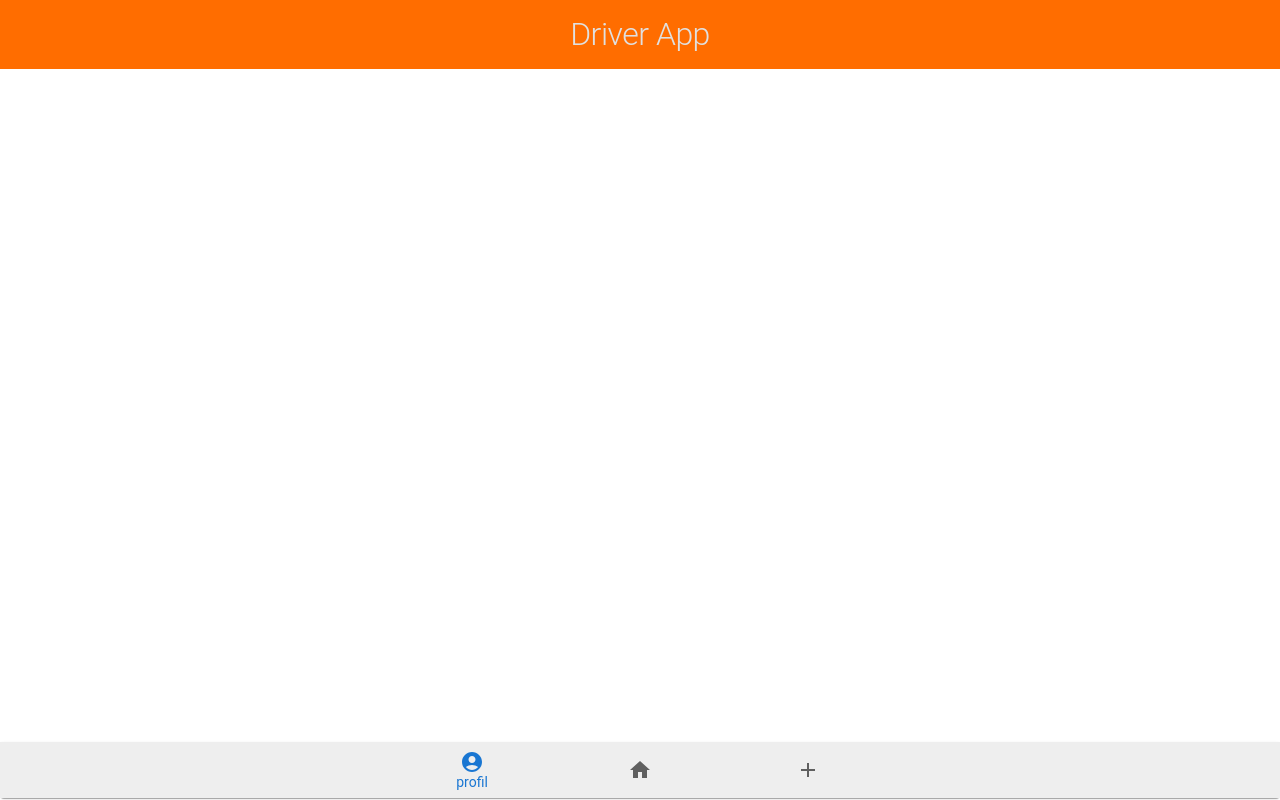
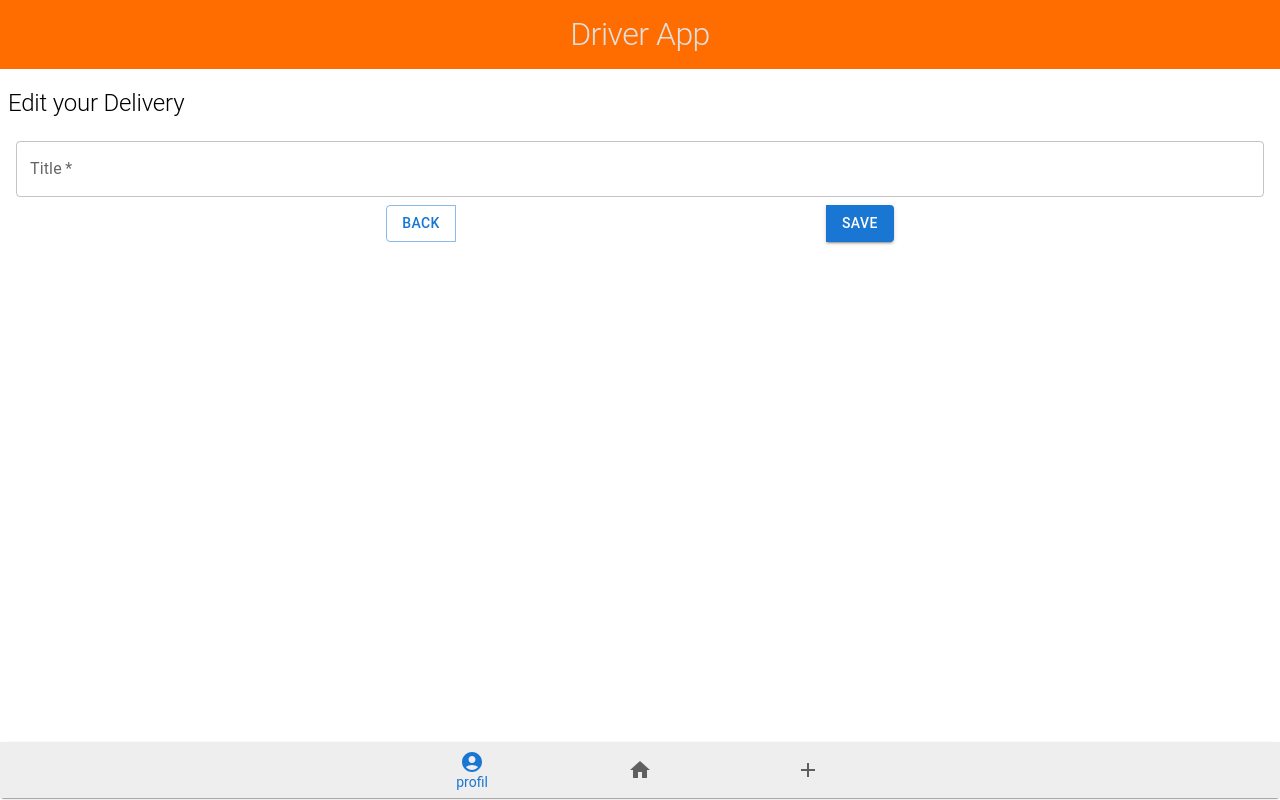
Before and after one commit to neuefische/hh-java-23-1-teamproject-driver, a React (Create React App) app in the folder frontend/: page /edit/1 in a window 1280 px wide. Built offline with nearby package versions, Linux system fonts and the light colour scheme; no server answers.

Commit message:
add frontend component form and edit-delivery

```diff
--- a/frontend/src/App.tsx
+++ b/frontend/src/App.tsx
@@ -11,7 +11,7 @@ import useDeliveries from "./hooks/useDeliveries";
 import EditDelivery from "./components/EditDelivery";
 
 function App() {
-    const {deliveries, environmentName, addDelivery} = useDeliveries()
+    const {message, delivery, deliveries, environmentName, loadDeliveryById, addDelivery} = useDeliveries()
 
     return (
         <BrowserRouter>
@@ -31,7 +31,7 @@ function App() {
                     <Route path="/home"
                            element={
                                <Container maxWidth="lg">
-                                   <Box sx={{bgcolor: '#efebe9', pb: "3rem"}}>
+                                   <Box sx={{bgcolor: '#efebe9', pb: "4.5rem"}}>
                                        <Gallery deliveries={deliveries}/>
                                    </Box>
                                </Container>
@@ -50,11 +50,15 @@ function App() {
                            element={
                                <Container maxWidth="lg">
                                    <Box sx={{bgcolor: '#efebe9', p: "1rem", pb: "3rem"}}>
-                                       <DeliveryDetails/>
+                                       <DeliveryDetails message={message}
+                                                        delivery={delivery}
+                                                        loadDeliveryById={loadDeliveryById}/>
                                    </Box>
                                </Container>
                            }/>
-                    <Route path="/update" element={<EditDelivery/>}/>
+                    <Route path="/edit/:id" element={<EditDelivery delivery={delivery}
+                                                                   title={delivery.title}
+                                                                   loadDeliveryById={loadDeliveryById}/>}/>
                 </Routes>
                 <Navigation/>
             </div>
--- a/frontend/src/components/AddDelivery.tsx
+++ b/frontend/src/components/AddDelivery.tsx
@@ -1,6 +1,6 @@
 import {NewDeliveryModel} from "../models/DeliveryModel";
 import {Typography} from "@mui/material";
-import './AddDelivery.css'
+import './Form.css'
 import Form from "./Form";
 
 type AddDeliveryProps = {
--- a/frontend/src/components/DeliveryCard.css
+++ b/frontend/src/components/DeliveryCard.css
@@ -1,14 +1,15 @@
 .details-card {
-    display: flex;
-    flex-direction: column;
+    _display: flex;
+    _flex-direction: column;
     padding: 0.3rem;
-    background-color: #efebe9;
+    _background-color: #efebe9;
     margin: 0.8rem 0.8rem;
     border-radius: 5px;
 }
 
-.details-button {
-    align-self: end;
-    width: fit-content;
+.button {
+    _align-self: end;
+    _width: 3rem;
+    margin: 0.5rem;
 
 }
--- a/frontend/src/components/DeliveryCard.tsx
+++ b/frontend/src/components/DeliveryCard.tsx
@@ -1,8 +1,9 @@
 import {DeliveryModel} from "../models/DeliveryModel";
 import React from "react";
 import './DeliveryCard.css'
-import {Button, Card} from "@mui/material";
+import {Button, ButtonGroup, Card} from "@mui/material";
 import {useNavigate} from "react-router-dom";
+import EditIcon from '@mui/icons-material/Edit';
 
 type CardProps = {
     delivery: DeliveryModel;
@@ -12,12 +13,15 @@ export default function DeliveryCard(props: CardProps) {
     const navigate = useNavigate();
     return (
         <Card variant="outlined" className="details-card">
+            <small> ID: {props.delivery.id}</small>
             <p>Title: {props.delivery.title}</p>
-            <small> ID: {props.delivery.id}</small>
-            <Button className="details-button" variant="outlined"
+            <ButtonGroup sx={{display: "flex", justifyContent: "space-between"}} variant="text"
+                         aria-label="text button group">
+            <Button  variant="outlined"
                     onClick={() => navigate(`/details/${props.delivery.id}`)}>Details</Button>
-            <Button className="edit-button" variant="outlined"
+            <Button className="button" variant="contained" endIcon={<EditIcon />}
                     onClick={() => navigate(`/edit/${props.delivery.id}`)}>Edit</Button>
+            </ButtonGroup>
         </Card>
     )
 }
--- a/frontend/src/components/DeliveryDetails.tsx
+++ b/frontend/src/components/DeliveryDetails.tsx
@@ -1,39 +1,41 @@
-import {Card} from "@mui/material";
-import React, {useEffect, useState} from "react";
+import {Button, ButtonGroup, Card} from "@mui/material";
+import React, {useEffect} from "react";
 import {DeliveryModel} from "../models/DeliveryModel";
-import {useParams} from "react-router-dom";
-import axios from "axios";
+import {useNavigate, useParams} from "react-router-dom";
+import EditIcon from "@mui/icons-material/Edit";
 
-export default function DeliveryDetails() {
-    const [delivery, setDelivery] = useState<DeliveryModel>()
-    const [message, setMessage] = useState("")
+type DetailsProps = {
+    loadDeliveryById: (id: string) => void;
+    delivery: DeliveryModel,
+    message: string
+}
+export default function DeliveryDetails(props: DetailsProps) {
+    // const [message, setMessage] = useState("")
     const {id} = useParams();
+    const navigate = useNavigate();
 
     useEffect(() => {
         if (id) {
-            loadDeliveryById()
+            props.loadDeliveryById(id)
         }
         //eslint-disable-next-line
     }, [id]);
 
-    function loadDeliveryById() {
-        axios.get(`/api/deliveries/${id}`)
-            .then((response) => {
-                setDelivery(response.data)
-            })
-            .catch((error) => {
-                console.error(error)
-                setMessage("Delivery not found")
-            })
-    }
+    return (
+        props.delivery ?
+            <Card variant="outlined" sx={{p: "0.3rem"}}>
+                <small>ID: {props.delivery.id}</small>
+                <p>Title: {props.delivery.title}</p>
+                <ButtonGroup sx={{display: "flex", justifyContent: "space-between"}} variant="text"
+                             aria-label="text button group">
+                    <Button variant="outlined"
+                            onClick={() => navigate(`/home`)}>Back</Button>
+                    <Button className="button" variant="contained" endIcon={<EditIcon/>}
+                            onClick={() => navigate(`/edit/${props.delivery.id}`)}>Edit</Button>
+                </ButtonGroup>
 
-    return (
-        delivery ?
-            <Card variant="outlined" sx={{p: "0.3rem"}}>
-                <p>Title: {delivery.title}</p>
-                <small>ID: {delivery.id}</small>
             </Card>
             :
-            <p>{message}</p>
+            <p>{props.message}</p>
     )
 }
--- a/frontend/src/components/EditDelivery.tsx
+++ b/frontend/src/components/EditDelivery.tsx
@@ -1,15 +1,30 @@
-import React from "react";
+import React, {useEffect} from "react";
 import {Typography} from "@mui/material";
 import Form from "./Form";
+import {DeliveryModel} from "../models/DeliveryModel";
+import {useParams} from "react-router-dom";
 
 type EditProps = {
+    title: string,
+    delivery: DeliveryModel;
+    loadDeliveryById: (id: string) => void
+}
+export default function EditDelivery(props: EditProps) {
+    const {id} = useParams();
 
-}
-export default function EditDelivery(props: EditProps){
+    useEffect(() => {
+        if (id) {
+            props.loadDeliveryById(id)
+        }
+        //eslint-disable-next-line
+    }, [id]);
 
-    function handleSubmit(){
+    function handleSubmit() {
+        const updatedDelivery: DeliveryModel = {...props.delivery, title: props.title};
+        return updatedDelivery;
+    }
 
-    }
+
     return (
         <section>
             <Typography sx={{fontSize: "1.5rem", padding: "0.5rem"}} variant="h2">
--- a/frontend/src/components/Form.tsx
+++ b/frontend/src/components/Form.tsx
@@ -1,12 +1,15 @@
 import React, {useState} from "react";
-import {Button, TextField} from "@mui/material";
+import {Button, ButtonGroup, TextField} from "@mui/material";
+import './Form.css'
+import {useNavigate} from "react-router-dom";
 
 type FormProps = {
     handleSubmit: (title: string) => void,
     buttonText: string
 }
 export default function Form(props: FormProps) {
-    const [title, setTitle] = useState<string>("")
+    const [title, setTitle] = useState<string>("");
+    const navigate = useNavigate();
 
     const onSubmit = () => {
         props.handleSubmit(title)
@@ -19,10 +22,16 @@ export default function Form(props: FormProps) {
                 required
                 label="Title"
                 id="title"
-                value={title}
+                defaultValue={title === "" ? "": title}
+                helperText={title === ""? "": "Make your changes"}
                 onChange={(event) => setTitle(event.target.value)}
             />
-            <Button className="button" variant="outlined" type="submit">{props.buttonText}</Button>
+            <ButtonGroup sx={{display: "flex", justifyContent: "space-evenly"}} variant="text"
+                         aria-label="text button group">
+                <Button variant="outlined"
+                        onClick={() => navigate(`/home`)}>Back</Button>
+                <Button className="button" variant="contained" type="submit">{props.buttonText}</Button>
+            </ButtonGroup>
         </form>
     )
 }
--- a/frontend/src/hooks/useDeliveries.tsx
+++ b/frontend/src/hooks/useDeliveries.tsx
@@ -4,6 +4,10 @@ import axios from "axios";
 
 export default function useDeliveries() {
     const [deliveries, setDeliveries] = useState<DeliveryModel[]>([])
+    const [delivery, setDelivery] = useState<DeliveryModel>({
+        id: "", title:""
+    })
+    const [message, setMessage] = useState("")
     const [environmentName, setEnvironmentName] = useState<string>("");
 
     useEffect(() => {
@@ -26,6 +30,16 @@ export default function useDeliveries() {
             })
             .catch(reason => console.error(reason))
     }
+    function loadDeliveryById(id: string) {
+        axios.get(`/api/deliveries/${id}`)
+            .then((response) => {
+                setDelivery(response.data)
+            })
+            .catch((error) => {
+                console.error(error)
+                setMessage("Delivery not found")
+            })
+    }
 
     function addDelivery(delivery: NewDeliveryModel) {
         axios.post("/api/deliveries", delivery)
@@ -34,5 +48,5 @@ export default function useDeliveries() {
             .catch(reason => console.error(reason))
     }
 
-    return {deliveries, environmentName, addDelivery}
+    return {message, delivery, deliveries, environmentName, loadDeliveryById,  addDelivery}
 }
```
Also changed, not shown: frontend/src/components/Form.css (renamed from frontend/src/components/AddDelivery.css).
